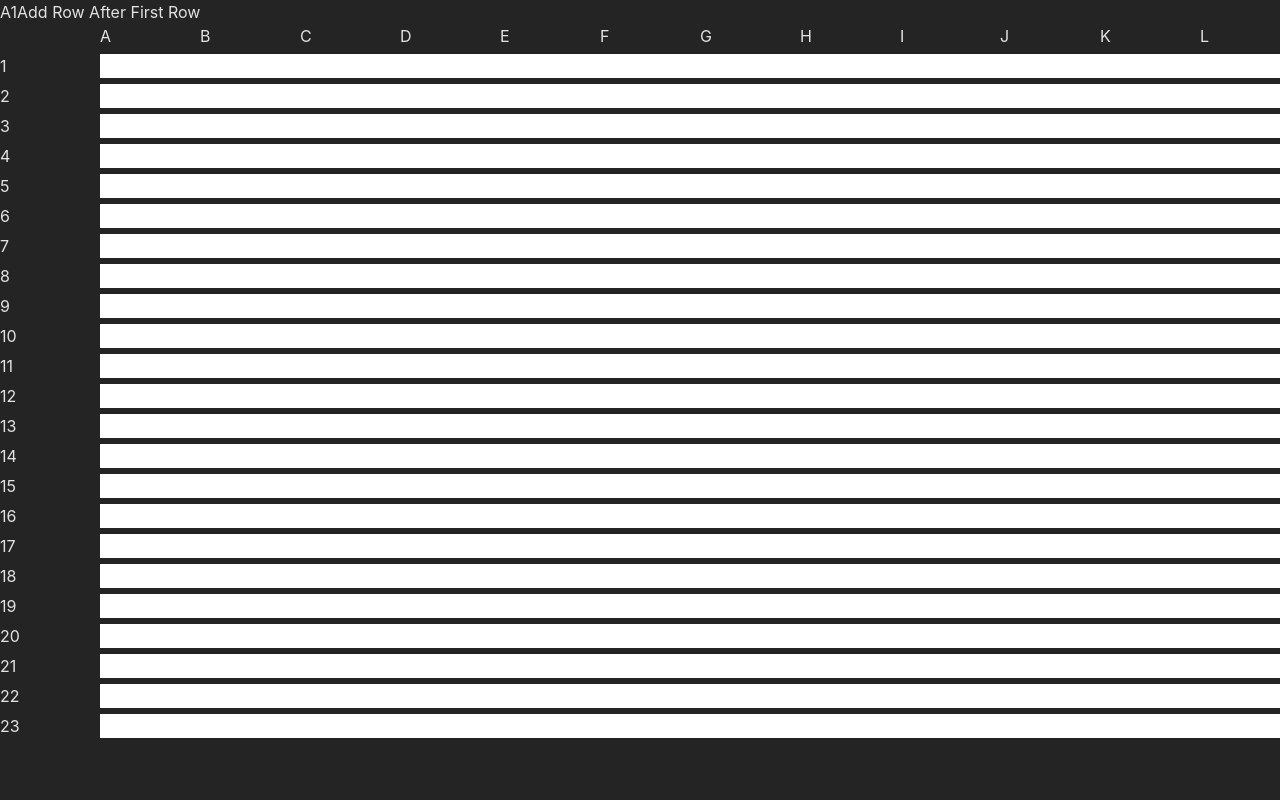
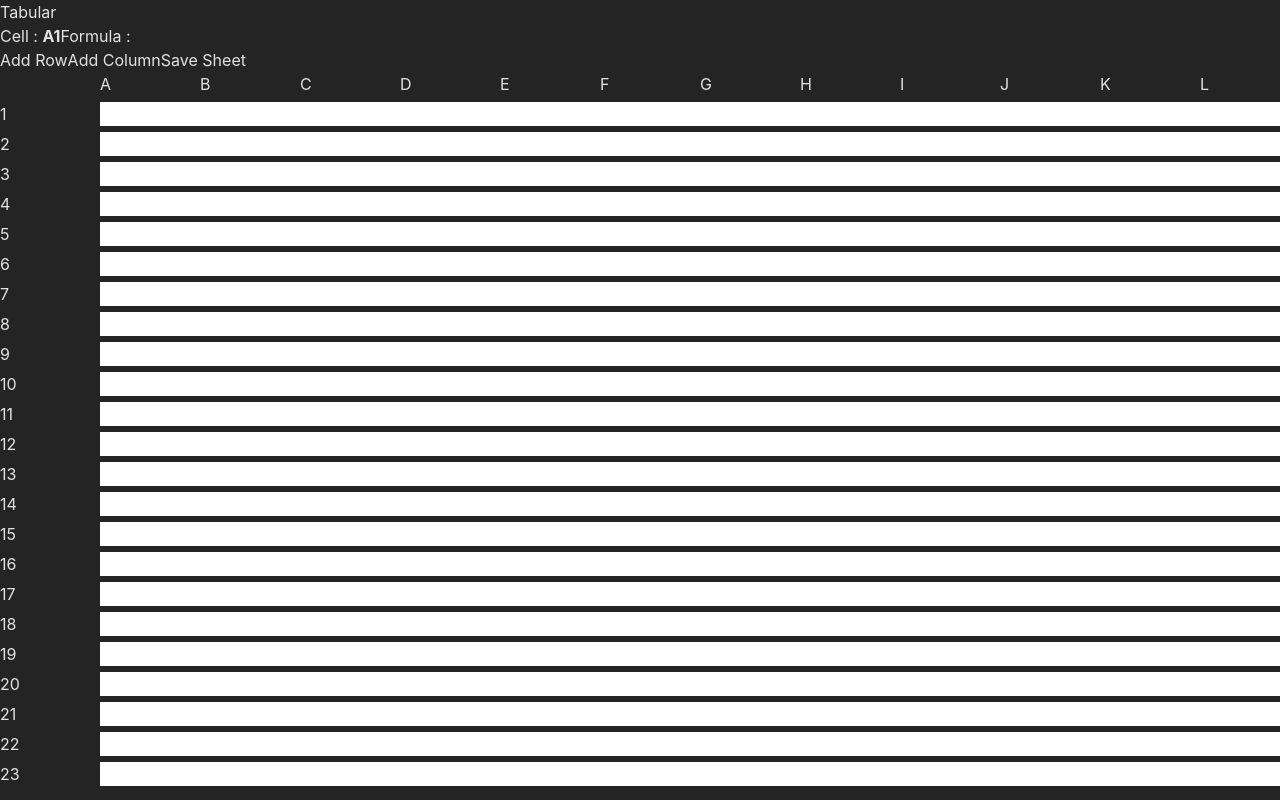
Before and after one commit to RyBhrdwj/Tabular, a React (Vite) app in the folder client/: page / in a window 1280 px wide. Built offline with nearby package versions, Linux system fonts and the light colour scheme.

Commit message:
update dependents

```diff
--- a/client/src/App.jsx
+++ b/client/src/App.jsx
@@ -5,8 +5,8 @@ import Cell from "./components/Cell";
 
 // New Initial Table Definition
 const newInitTable = {
-  10: { 2: { value: "ab", formula: "" } },
-  2: { 3: { value: "afdsf", formula: "" } },
+  1: { 1: { value: "HELLO WORLD", formula: "" } },
+  2: { 1: { value: "TRY", formula: "" }, 2: { value: "FORMULA", formula: "" } },
 };
 
 function App() {
@@ -81,23 +81,22 @@ function App() {
     const cell = tableInstance?.getCell(rowIndex, columnIndex);
     const value = cell?.value || "";
     const formula = cell?.formula || "";
-    const cellCoordinate = `${tableInstance?.getColumnName(columnIndex)}${rowIndex}`;
+    const cellCoordinate = `${tableInstance?.getColumnName(
+      columnIndex
+    )}${rowIndex}`;
 
     return (
-      <div
-        key={key}
-        style={style}
-        className="flex justify-center items-center"
-      >
+      <div key={key} style={style} className="flex justify-center items-center">
         <Cell
           rowIndex={rowIndex}
           columnIndex={columnIndex}
-          coordinate={`${tableInstance?.getColumnName(columnIndex)}${rowIndex}`}
+          coordinate={cellCoordinate}
           value={value}
           formula={formula}
           onChange={handleInputChange}
           currentCell={currentCell}
           setCurrentCell={setCurrentCell}
+          tableInstance={tableInstance}
         />
       </div>
     );
@@ -105,14 +104,45 @@ function App() {
 
   return (
     <>
-      <div className={"w-full h-[10vh] bg-zinc-800 flex justify-space-between"}>
-      <span>{currentCell}</span>
-      <button
-        onClick={handleAddRow}
-        className="mt-4 px-4 py-2 bg-blue-500 text-white rounded hover:bg-blue-600"
-      >
-        Add Row After First Row
-      </button>
+      <div className="w-full h-[10vh] bg-zinc-800 flex justify-between items-center px-4">
+        <div className="text-white font-bold text-2xl">Tabular</div>
+        <div className="flex items-center space-x-4">
+          <span className="text-white bg-zinc-900 px-3 py-2 rounded min-w-[100px]">
+            Cell : <b>{currentCell}</b>
+          </span>
+          <span className="text-white bg-zinc-900 px-3 py-2 rounded min-w-[200px]">
+            Formula :{" "}
+            <b>{tableInstance?.getCellByCoordinate(currentCell)?.formula.slice(1) || ""}</b>
+          </span>
+        </div>
+        <div className="flex space-x-4">
+          <button
+            onClick={handleAddRow}
+            className="px-4 py-2 bg-blue-500 text-white rounded hover:bg-blue-600 transition-transform transform hover:scale-105"
+          >
+            Add Row
+          </button>
+          <button
+            onClick={() => {
+              if (tableInstance) {
+                const updatedTableInstance = Table.copy(tableInstance);
+                updatedTableInstance.addColumnAfter(1);
+                setTableInstance(updatedTableInstance);
+              }
+            }}
+            className="px-4 py-2 bg-green-500 text-white rounded hover:bg-green-600 transition-transform transform hover:scale-105"
+          >
+            Add Column
+          </button>
+          <button
+            onClick={() => {
+              console.log("Save sheet functionality to be implemented");
+            }}
+            className="px-4 py-2 bg-yellow-500 text-white rounded hover:bg-yellow-600 transition-transform transform hover:scale-105"
+          >
+            Save Sheet
+          </button>
+        </div>
       </div>
       <Grid
         cellRenderer={cellRenderer}
```
